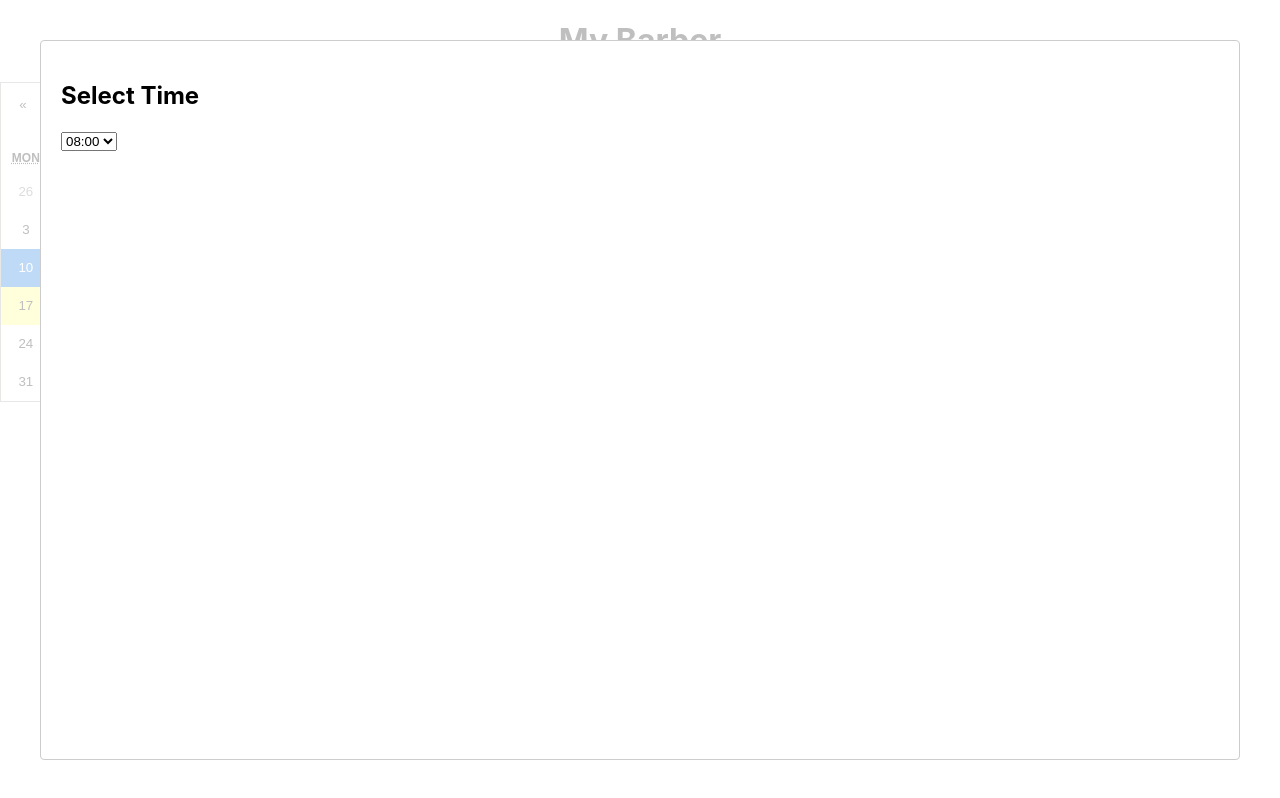
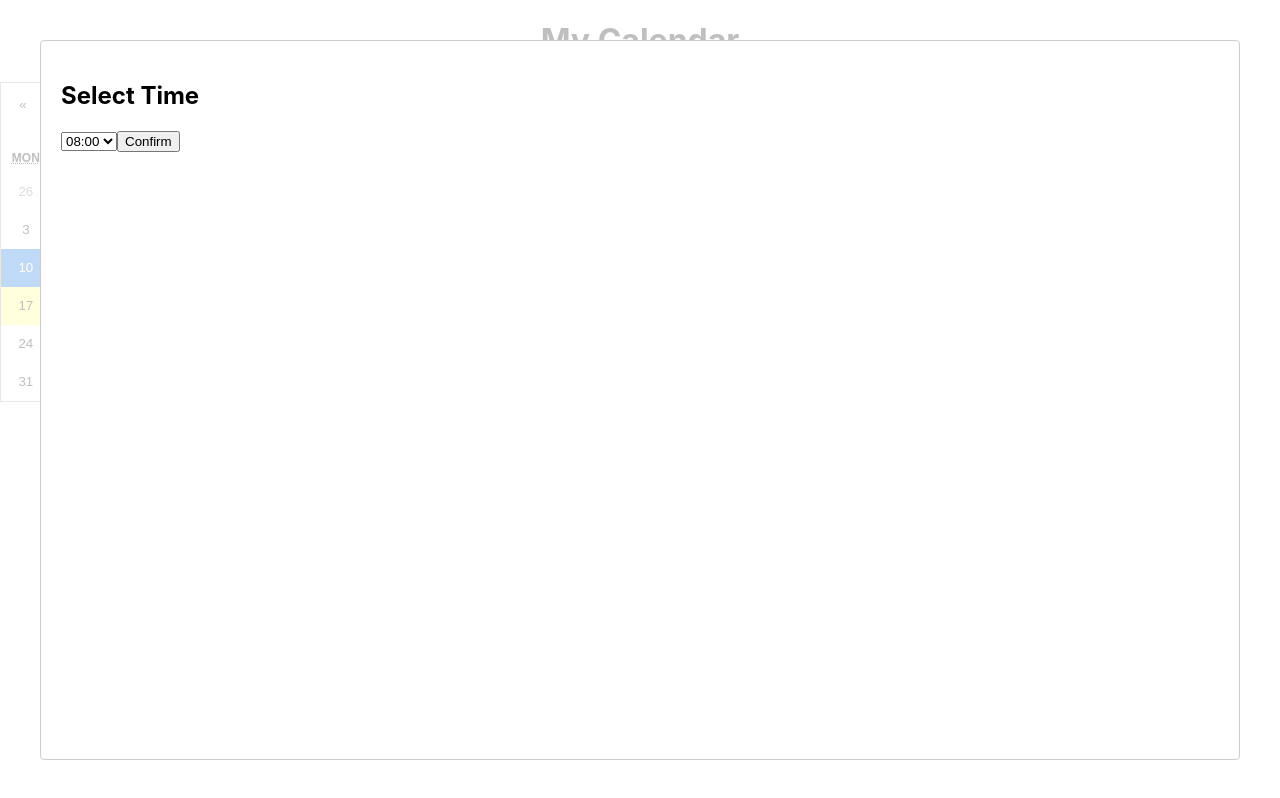
Before and after one commit to themikail/mybarber, a React (Create React App) app: page / in a window 1280 px wide. Both pictures are taken after a click on the button "10". Built offline with nearby package versions, Linux system fonts and the light colour scheme.

Commit message:
add button with success text

```diff
--- a/src/components/calendarComp.js
+++ b/src/components/calendarComp.js
@@ -7,11 +7,14 @@ function CalendarComp() {
   const [selectedDate, setSelectedDate] = useState(new Date());
   const [isModalOpen, setIsModalOpen] = useState(false);
   const [selectedTime, setSelectedTime] = useState(null); // State for the selected time
+  const [bookingStatus, setBookingStatus] = useState(null); // State for booking status message
 
   // Function to handle date change when a date is selected in the calendar
   const handleDateChange = (date) => {
     setSelectedDate(date);
     setIsModalOpen(true); // Open the modal when a date is selected
+    setSelectedTime(null); // Reset selected time when the modal is opened
+    setBookingStatus(null); // Reset booking status when the modal is opened
   };
 
   // Function to close the modal
@@ -19,15 +22,21 @@ function CalendarComp() {
     setIsModalOpen(false);
   };
 
-  // Function to set the selected time and close the modal
+  // Function to set the selected time
   const handleTimeSelection = (time) => {
     setSelectedTime(time);
-    closeModal();
+  };
+
+  // Function to confirm the booking and show the success message
+  const confirmBooking = () => {
+    if (selectedTime) {
+      setBookingStatus("Successfully booked!"); // Set the success message
+    }
   };
 
   return (
     <div>
-      <h1>My Barber</h1>
+      <h1>My Calendar</h1>
       <Calendar onChange={handleDateChange} value={selectedDate} />
 
       <Modal
@@ -44,6 +53,8 @@ function CalendarComp() {
           <option value="10:00">10:00</option>
           {/* Add more time options as needed */}
         </select>
+        <button onClick={confirmBooking}>Confirm</button>
+        {bookingStatus && <p>{bookingStatus}</p>}
       </Modal>
     </div>
   );
```
